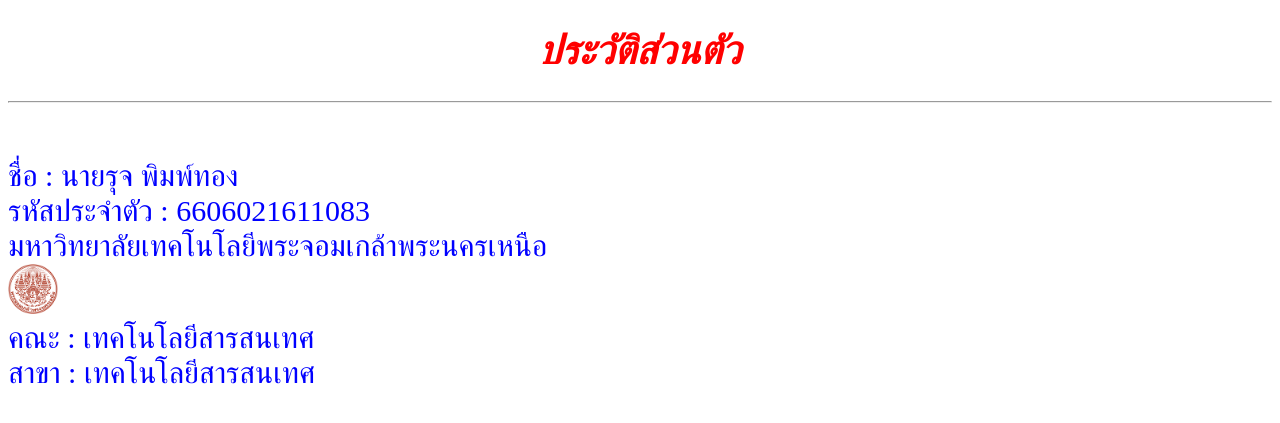
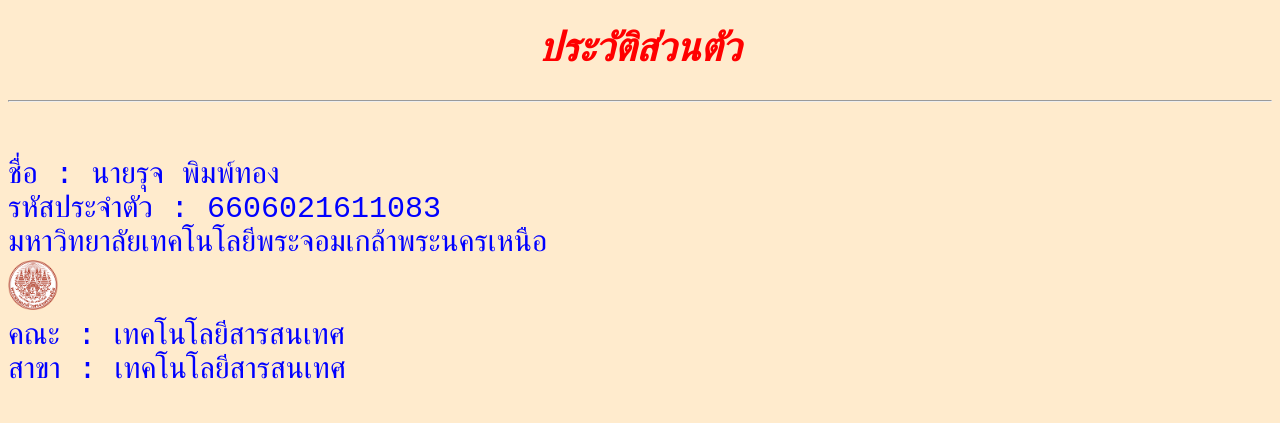
Before and after one commit to Jexd223/Web-Programming, a PHP site: page / in a window 1280 px wide. Shown: the top 423 px of the page. Run offline with PHP 8.4, Linux system fonts and the light colour scheme.

Commit message:
edit Css

```diff
--- a/Ch3/css/mycss.css
+++ b/Ch3/css/mycss.css
@@ -1,4 +1,8 @@
 
+body{
+    font-family: 'Courier New', Courier, monospace;
+    background-color: blanchedalmond;
+}
 .big{
     text-align:  center;
     font-size: 40px;
@@ -10,11 +14,11 @@
     color: blue;
     font-style: normal;
 }
-a {
+.link {
     color: blue;
     text-decoration: none;
 }
-a:hover {
+.link:hover {
     color: red; /* เปลี่ยนสีเมื่อเมาส์แตะ */
 }
 .img{
```
